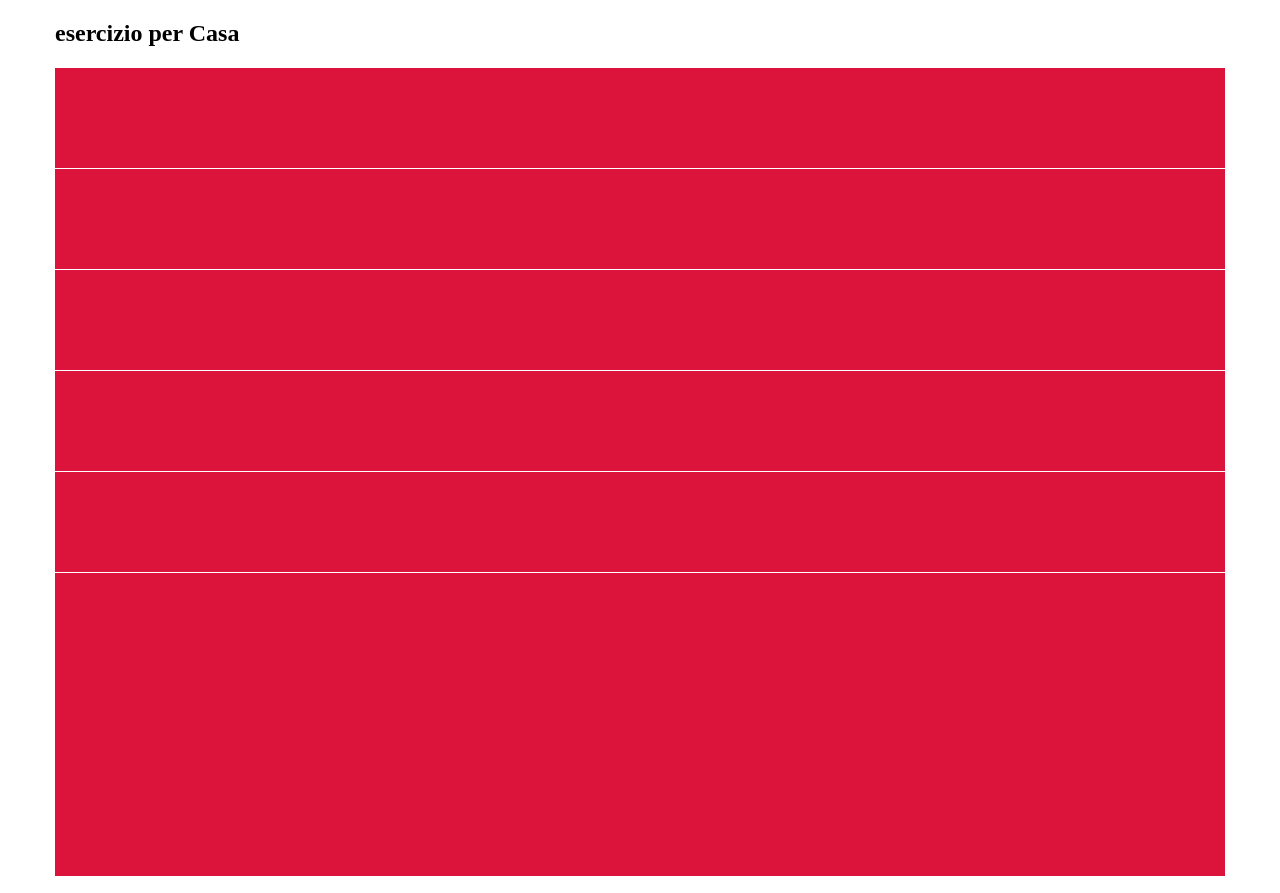
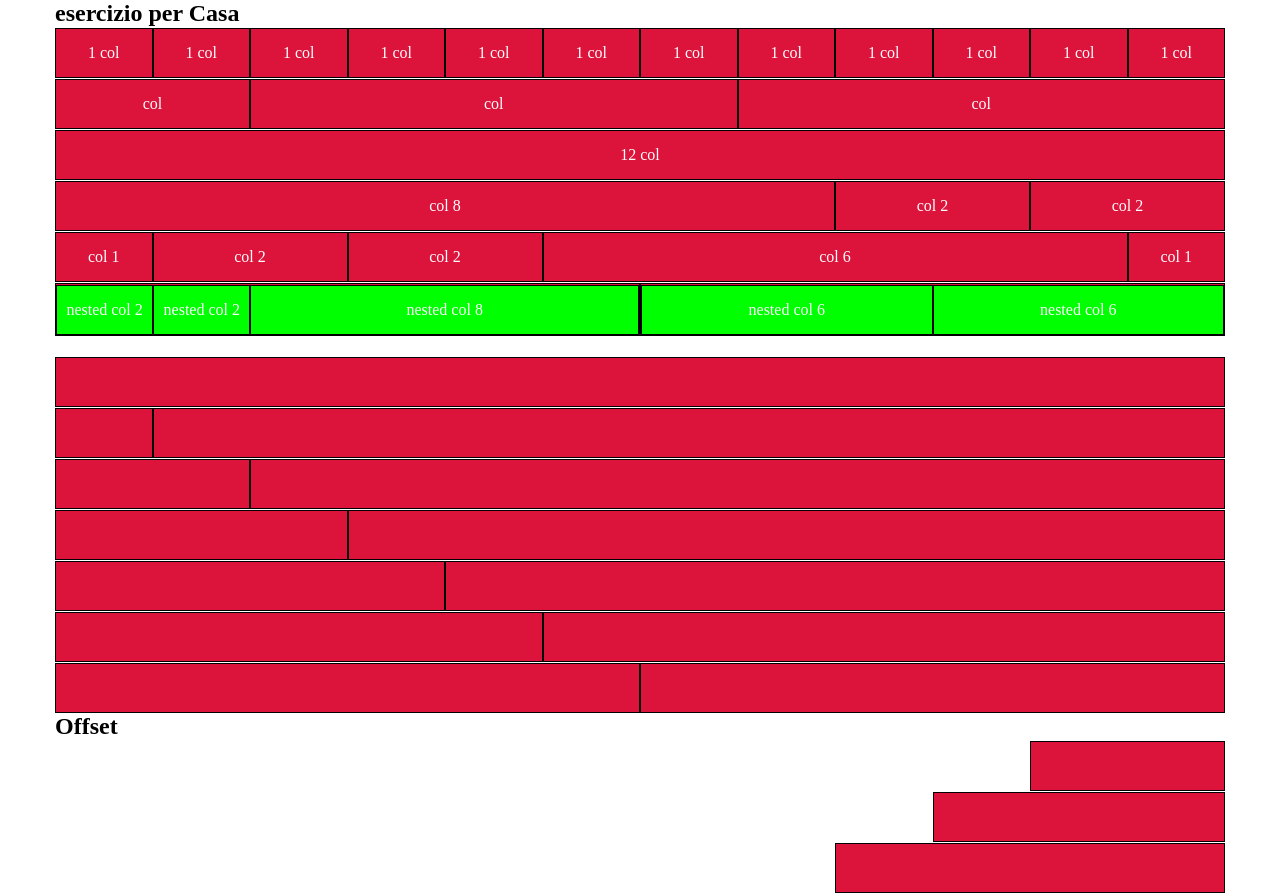
Before and after one commit to GiulioDangelo/html-css-12bool, a plain HTML site: page index.html in a window 1280 px wide. Shown: the top 893 px of the page. Drawn offline with Linux system fonts and the light colour scheme.

Commit message:
nested row fix

```diff
--- a/index.html
+++ b/index.html
@@ -15,59 +15,64 @@
         <h2>esercizio per Casa</h2>
 
         <div class="row">
-            <div class="col-1"></div>
-            <div class="col-1"></div>
-            <div class="col-1"></div>
-            <div class="col-1"></div>
-            <div class="col-1"></div>
-            <div class="col-1"></div>
-            <div class="col-1"></div>
-            <div class="col-1"></div>
-            <div class="col-1"></div>
-            <div class="col-1"></div>
-            <div class="col-1"></div>
-            <div class="col-1"></div>
+            <div class="col-1"><div class="content">1 col</div></div>
+            <div class="col-1"><div class="content">1 col</div></div>
+            <div class="col-1"><div class="content">1 col</div></div>
+            <div class="col-1"><div class="content">1 col</div></div>
+            <div class="col-1"><div class="content">1 col</div></div>
+            <div class="col-1"><div class="content">1 col</div></div>
+            <div class="col-1"><div class="content">1 col</div></div>
+            <div class="col-1"><div class="content">1 col</div></div>
+            <div class="col-1"><div class="content">1 col</div></div>
+            <div class="col-1"><div class="content">1 col</div></div>
+            <div class="col-1"><div class="content">1 col</div></div>
+            <div class="col-1"><div class="content">1 col</div></div>
         </div>
 
         <div class="row">
-            <div class="col-2"></div>
-            <div class="col-5"></div>
-            <div class="col-5"></div>
+            <div class="col-2"><div class="content">col</div></div>
+            <div class="col-5"><div class="content">col</div></div>
+            <div class="col-5"><div class="content">col</div></div>
         </div>
 
         <div class="row">
-            <div class="col-12"></div>
+            <div class="col-12"><div class="content">12 col</div></div>
         </div>
 
         <div class="row">
-            <div class="col-8"></div>
-            <div class="col-2"></div>
-            <div class="col-2"></div>
+            <div class="col-8"><div class="content">col 8</div></div>
+            <div class="col-2"><div class="content">col 2</div></div>
+            <div class="col-2"><div class="content">col 2</div></div>
         </div>
 
         <div class="row">
-            <div class="col-1"></div>
-            <div class="col-2"></div>
-            <div class="col-2"></div>
-            <div class="col-6"></div>
-            <div class="col-1"></div>
+            <div class="col-1"><div class="content">col 1</div></div>
+            <div class="col-2"><div class="content">col 2</div></div>
+            <div class="col-2"><div class="content">col 2</div></div>
+            <div class="col-6"><div class="content">col 6</div></div>
+            <div class="col-1"><div class="content">col 1</div></div>
         </div>
+
 
         <div class="row last">
             <div class="col-6">
-                <div class="col-2"></div>
-                <div class="col-2"></div>
-                <div class="col-6"></div>
+                <div class="row">
+                    <div class="col-2 green"><div class="content">nested col 2</div></div>
+                    <div class="col-2 green"><div class="content">nested col 2</div></div>
+                    <div class="col-8 green"><div class="content">nested col 8</div></div>
+                </div>
             </div>
 
-            <!-- second part -->
-
             <div class="col-6">
-                <div class="col-6"></div>
-                <div class="col-6"></div>
+                <div class="row">
+                    <div class="col-6 green"><div class="content">nested col 6</div></div>
+                    <div class="col-6 green"><div class="content">nested col 6</div></div>
+                </div>
             </div>
         </div>
 
+
+        <!-- second part -->
 
         <div class="row">
             <div class="col-12"></div>
--- a/style.css
+++ b/style.css
@@ -1,9 +1,31 @@
+*{
+    margin: 0;
+    padding: 0;
+    box-sizing: border-box;
+}
+
 [class*="col-"]{
     background-color: crimson;
-    min-height: 100px;
+    min-height: 50px;
     margin-top: 1px;
+    border: 1px solid black;
+    flex-grow: 1;
+    flex-shrink: 0;
+    color: white;
+    text-align: center;
 }
 
 .last{
     margin-bottom: 20px;
 }
+
+.green{
+    background-color: lime;
+}
+
+.content{
+    height: 100%;
+    display: flex;
+    align-items: center;
+    justify-content: center;
+}
```
